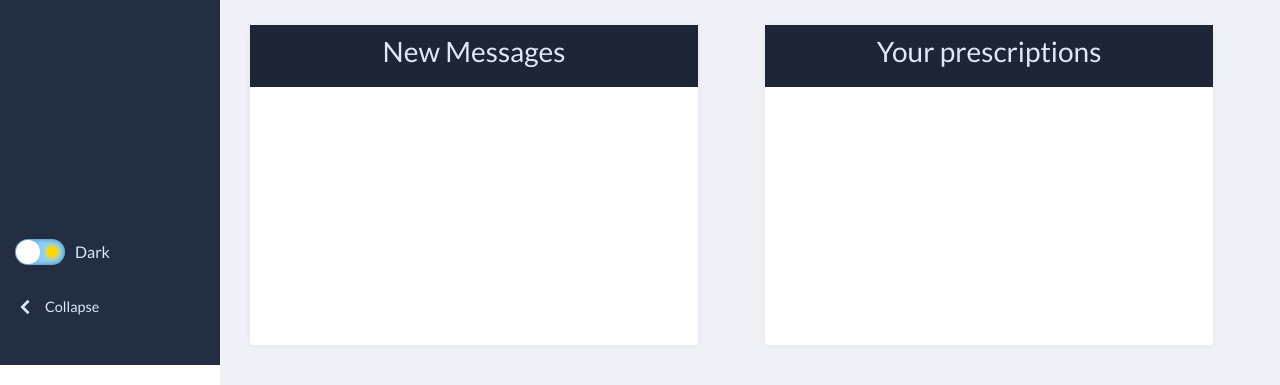
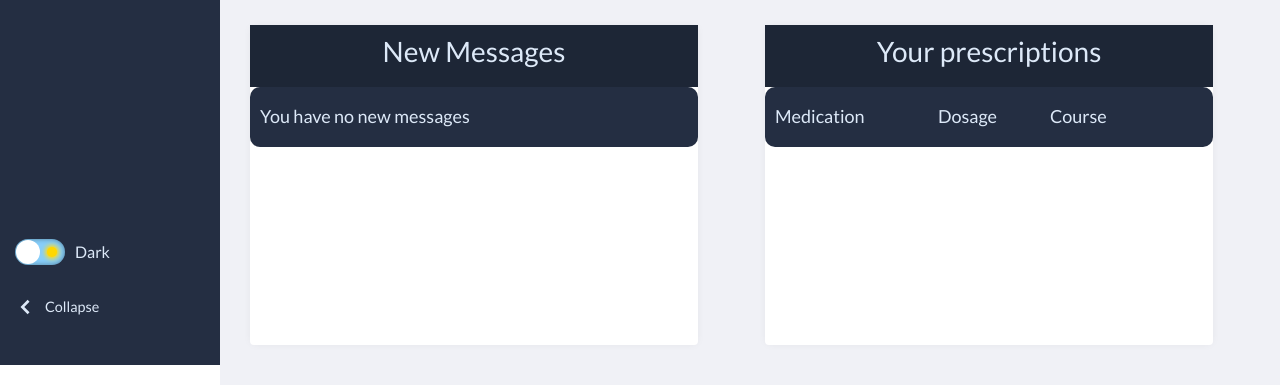
Before and after one commit to uino59/SoftCare, a PHP site: page /dashboard.php in a window 1280 px wide. Shown: the part 435-820 px from the top of the page. Run offline with PHP 8.4, Linux system fonts and the light colour scheme; the visitor is signed in with stand-in values (Sample User, id 1); data that the repository does not hold is empty.

Commit message:
completed homepage messages and prescriptions widgets

```diff
--- a/dashboard.php
+++ b/dashboard.php
@@ -81,8 +81,6 @@ $stmt->execute();
 $stmt->bind_result($patient_id, $patient_title, $patient_first_name, $patient_last_name, $patient_dob, $patient_phn, $patient_email, $patient_phone);
 $stmt->fetch();
 $stmt->close();
-
-
 
 //Populates the appointment info
 $stmt1 = $db->prepare("SELECT patient_patientId, doctor_doctorId, location_locationId, appointmentTime, reasonForVisit, dateScheduled, cancellationRequested, rescheduleRequested FROM appointment WHERE patient_patientId = ?");
@@ -534,13 +532,63 @@ for($i = 0; $i < count($medicalDocuments); $i++) {
     </article>
     <article>
       <div class="home_banner">
-        <h3>New Messages<h3>
+        <h3>New Messages</h3>
       </div>
+        <?php $lastThread = end($threadMessages);
+        if(end($lastThread)[2] == "doctor"){ ?>
+          <div class="limiter">
+            <div class="table100">
+              <table>
+                <tr class="table100-head">
+                  <th class="column4">New Message</th>
+                  <td>
+                    <a href="#" id="messages">View</a>
+                  </td>
+                </tr>
+              </table>
+            </div>
+          </div>
+      <?php } else {
+          echo ' <div class="limiter">
+        <div class="table100">
+          <table>
+            <thead>
+            <tr class="table100-head">
+              <th class="column2">You have no new messages</th>
+            </tr>
+            </thead>
+          </table>
+         </div>
+        </div>';
+        } ?>
+    </article>
 
-    </article>
+
     <article>
       <div class="home_banner">
         <h3>Your prescriptions<h3>
+      </div>
+      <div class="limiter">
+        <div class="table100">
+          <table>
+            <thead>
+            <tr class="table100-head">
+              <th class="column2">Medication</th>
+              <th class="column4">Dosage</th>
+              <th class="column5">Course</th>
+            </tr>
+            </thead>
+            <tbody>
+            <?php for($i = 0; $i < count($prescriptions); $i++){ ?>
+              <tr>
+                <td class="column2"><?php echo $prescriptions[$i][2] . " x" . $prescriptions[$i][3]  ?></td>
+                <td class="column4"><?php echo $prescriptions[$i][4] ?></td>
+                <td class="column5"><?php echo $prescriptions[$i][6] . " -<br>" . $prescriptions[$i][8]  ?></td>
+              </tr>
+            <?php } ?>
+            </tbody>
+          </table>
+        </div>
       </div>
     </article>
   </section>
@@ -596,23 +644,23 @@ for($i = 0; $i < count($medicalDocuments); $i++) {
                 <th class="column4">Date Sent</th>
               </tr>
               </thead>
-              <tbody>
+              <tbody><!-- YYY -->
                   <?php
                   for($v = 0; $v < count($threadMessages[$i]); $v++)
                   { ?>
                     <tr>
                     <?php if($threadMessages[$i][$v][2] == "patient")
                     { ?>
+                      <td class="column7"> <?php echo $threads[$i][2] ?> </td>
                       <td class="column7"> <?php echo $threads[$i][1] ?> </td>
-                      <td class="column7"> <?php echo $threads[$i][2] ?> </td>
                       <td class="column7"> <?php echo $threadMessages[$i][$v][0] ?> </td>
                       <td class="column4"> <?php echo $threadMessages[$i][$v][1] ?> </td>
                     <?php } ?>
 
                     <?php if($threadMessages[$i][$v][2] == "doctor")
                     { ?>
+                      <td class="column7"> <?php echo $threads[$i][1] ?> </td>
                       <td class="column7"> <?php echo $threads[$i][2] ?> </td>
-                      <td class="column7"> <?php echo $threads[$i][1] ?> </td>
                       <td class="column7"> <?php echo $threadMessages[$i][$v][0] ?> </td>
                       <td class="column4"> <?php echo $threadMessages[$i][$v][1] ?> </td>
                      <?php  } ?>
```
